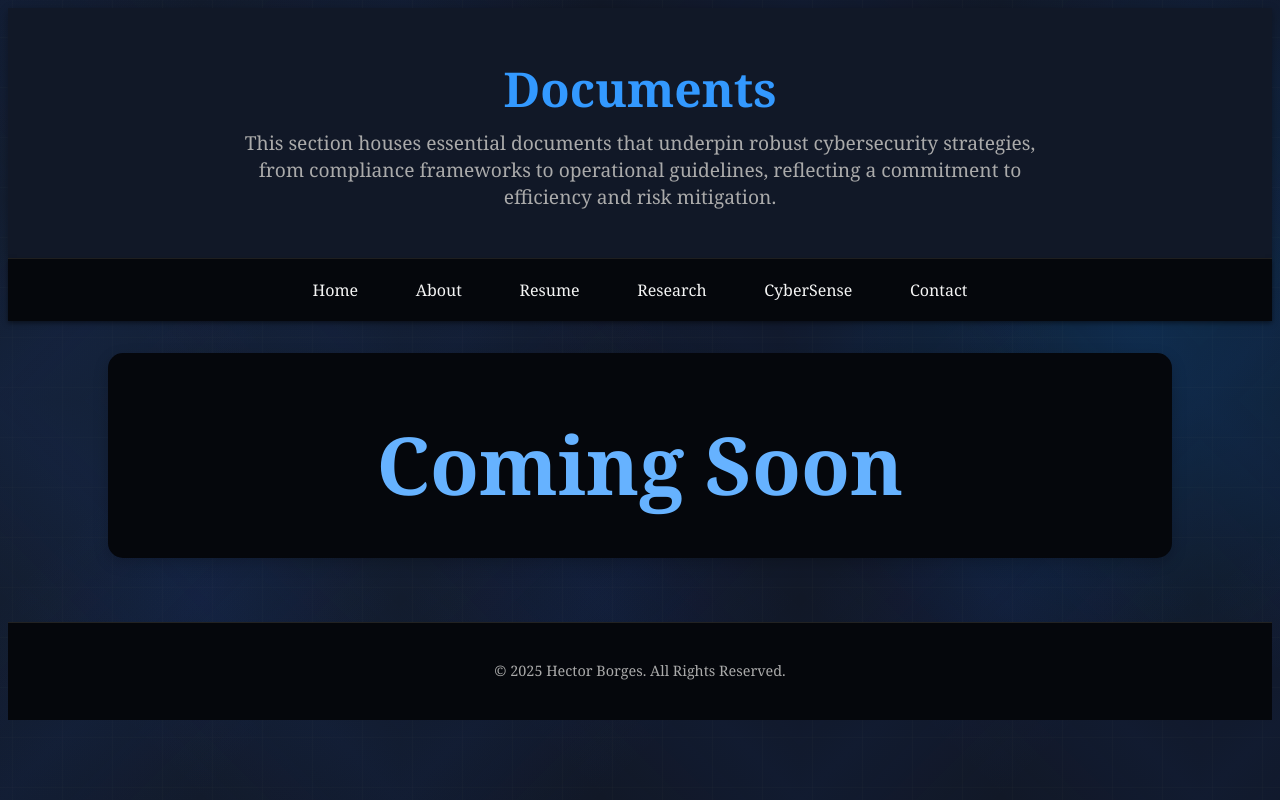
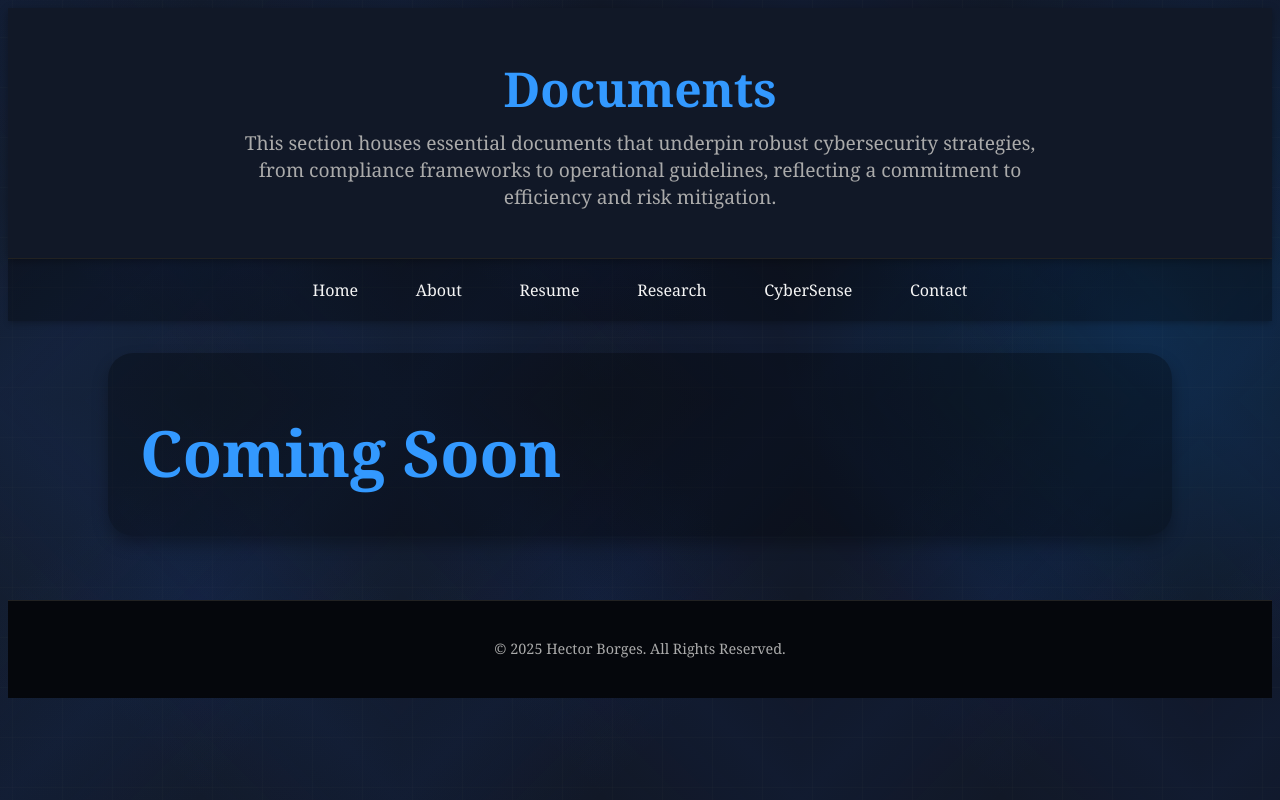
Before and after one commit to BorgesLebron/hectorborges-portfolio, a plain HTML site: page documents.html in a window 1280 px wide. Drawn offline with Linux system fonts and the light colour scheme.

Commit message:
Update style.css

```diff
--- a/assets/style.css
+++ b/assets/style.css
@@ -79,12 +79,16 @@ p {
 nav {
     display: flex;
     justify-content: center;
-    background-color: #05070c;
     padding: 1rem 0;
     position: sticky;
     top: 0;
     z-index: 100;
     box-shadow: 0 2px 5px rgba(0, 0, 0, 0.5); /* Subtle shadow for depth */
+    background-color: rgba(0, 0, 0, 0.3) !important;
+    box-shadow: 0 4px 6px -1px rgba(0, 0, 0, 0.2), 0 2px 4px -2px rgba(0, 0, 0, 0.1);
+    transition: transform 0.2s, box-shadow 0.2s;
+    height: 100%;
+    border-color: rgba(255, 255, 255, 0.1) !important;
 }
 
 nav a {
@@ -379,9 +383,13 @@ footer {
     max-width: 1000px; /* Consistent max-width for content */
     margin: 2rem auto; /* Vertical spacing */
     padding: 1rem 2rem; /* Horizontal padding, more on smaller screens */
-    background-color: #05070c; /* Slightly lighter background for the content block */
-    border-radius: 15px;
-    box-shadow: 0 5px 15px rgba(0, 0, 0, 0.2);
+    background-color: rgba(0, 0, 0, 0.3) !important;
+    box-shadow: 0 4px 6px -1px rgba(0, 0, 0, 0.2), 0 2px 4px -2px rgba(0, 0, 0, 0.1);
+    transition: transform 0.2s, box-shadow 0.2s;
+    height: 100%;
+    border-color: rgba(255, 255, 255, 0.1) !important;
+    border-radius: 25px;
+    box-shadow: 0 8px 16px rgba(0, 0, 0, 0.3); /* Enhanced shadow */
 }
 
 .main-content h1 {
@@ -435,24 +443,6 @@ footer {
 
 .main-content li {
     margin-bottom: 0.5rem;
-}
-
-#coming-soon-title {
-    /* Center the text within the <h1> element */
-    text-align: center;
-
-    /* Remove the full-width border-bottom which looks odd when text is centered */
-    border-bottom: none;
-
-    /* Make it a little bigger/more dramatic */
-    font-size: 5rem;
-
-    /* Center the <h1> block horizontally by setting margins, if needed, though text-align is usually enough */
-    margin-left: auto;
-    margin-right: auto;
-
-    /* Make the color stand out */
-    color: var(--accent-light);
 }
 
 /* Responsive Adjustments for Sub-Pages */
@@ -676,7 +666,7 @@ footer {
     /* Add subtle card styling for presentation */
     padding: 1rem;
     background-color: var(--card-background);
-    border-radius: 8px;
+    border-radius: 12px;
     box-shadow: 0 4px 10px rgba(0, 0, 0, 0.2);
     text-align: center; /* Centers the image and caption */
 }
```
